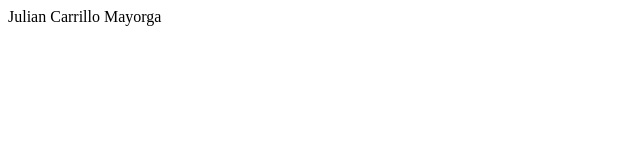
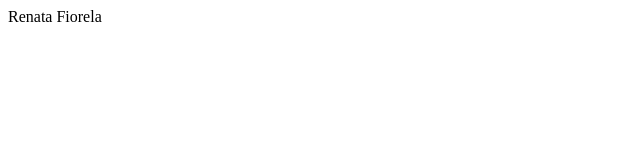
Before and after one commit to JulianCM22/RepositorioJCM, a plain HTML site: page index.html in a window 1280 px wide. Shown: the full height of the page, 0-640 px from the left. Drawn offline with Linux system fonts and the light colour scheme.

Commit message:
Cambio name main

```diff
--- a/index.html
+++ b/index.html
@@ -1 +1 @@
-<p>Julian Carrillo Mayorga</p>
+<p>Renata Fiorela</p>
```
